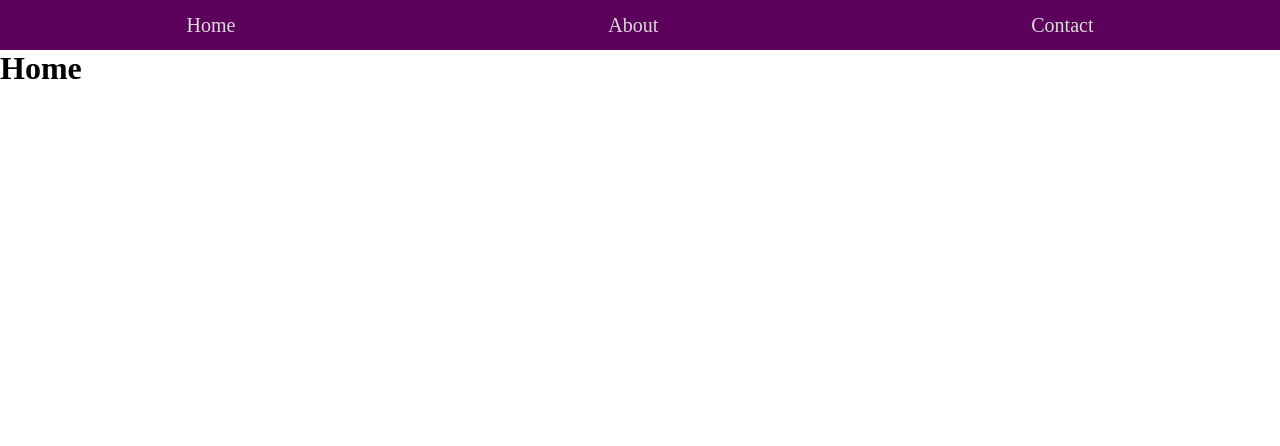
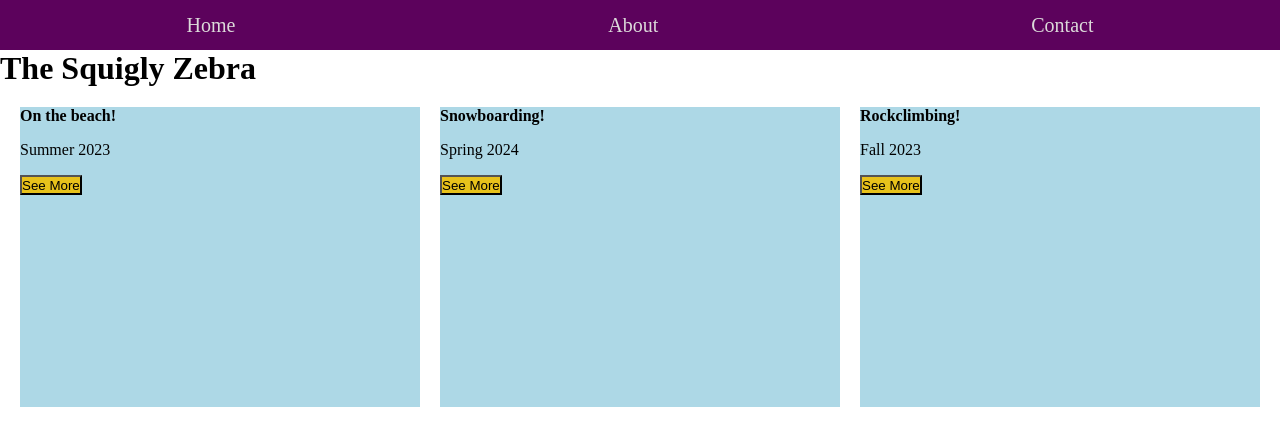
Before and after one commit to tstreets/week-8-app-state-management, a Next.js app: page / in a window 1280 px wide. Shown: the top 446 px of the page. Built offline with nearby package versions, Linux system fonts and the light colour scheme.

Commit message:
Added showcase component with min styling

```diff
--- a/src/app/page.js
+++ b/src/app/page.js
@@ -1,7 +1,15 @@
+import pageStyles from "./page.module.css";
+import ShowcaseImage from "@/components/ShowcaseImage";
+
 export default function Home() {
   return (
     <main>
-      <h1>Home</h1>
+      <h1>The Squigly Zebra</h1>
+      <section className={pageStyles.zebraShowcaseImages}>
+        <ShowcaseImage title="On the beach!" shortDesc="Summer 2023" />
+        <ShowcaseImage title="Snowboarding!" shortDesc="Spring 2024" />
+        <ShowcaseImage title="Rockclimbing!" shortDesc="Fall 2023" />
+      </section>
     </main>
   );
 }
--- /dev/null
+++ b/src/app/page.module.css
@@ -0,0 +1,11 @@
+.zebraShowcaseImages {
+  display: grid;
+  grid-template-columns: 1fr 1fr 1fr;
+  column-gap: 20px;
+  margin: 20px;
+}
+
+.zebraShowcaseImages div {
+  background-color: lightblue;
+  height: 300px;
+}
--- /dev/null
+++ b/src/components/ShowcaseImage/index.js
@@ -0,0 +1,11 @@
+import showcaseStyles from "./showcase.module.css";
+
+export default function ShowcaseImage({ title, shortDesc }) {
+  return (
+    <div>
+      <h4>{title}</h4>
+      <p>{shortDesc}</p>
+      <button className={showcaseStyles.showcaseButton}>See More</button>
+    </div>
+  );
+}
--- /dev/null
+++ b/src/components/ShowcaseImage/showcase.module.css
@@ -0,0 +1,4 @@
+.showcaseButton {
+  height: 20px;
+  background-color: rgb(232, 194, 27);
+}
```
